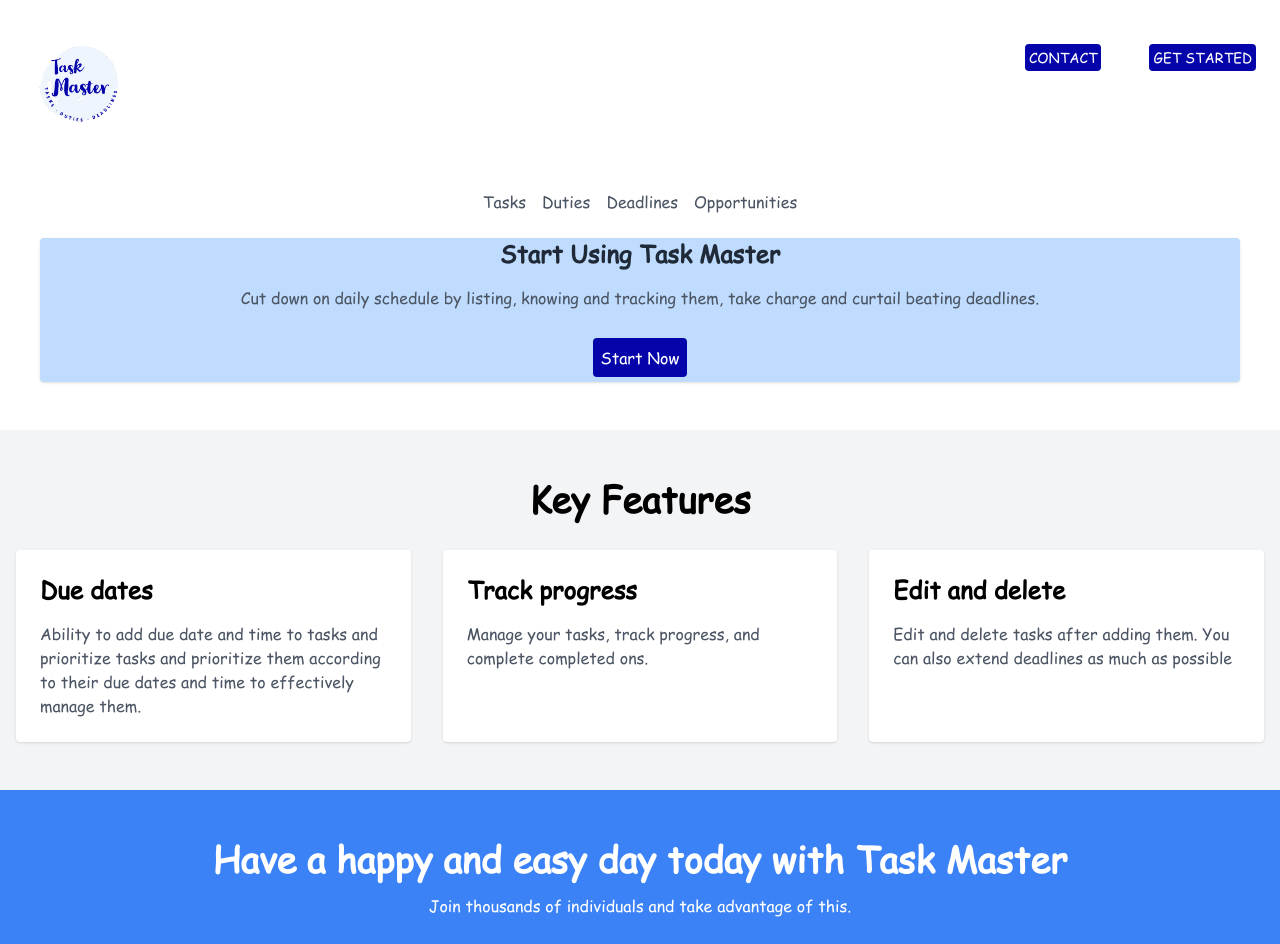
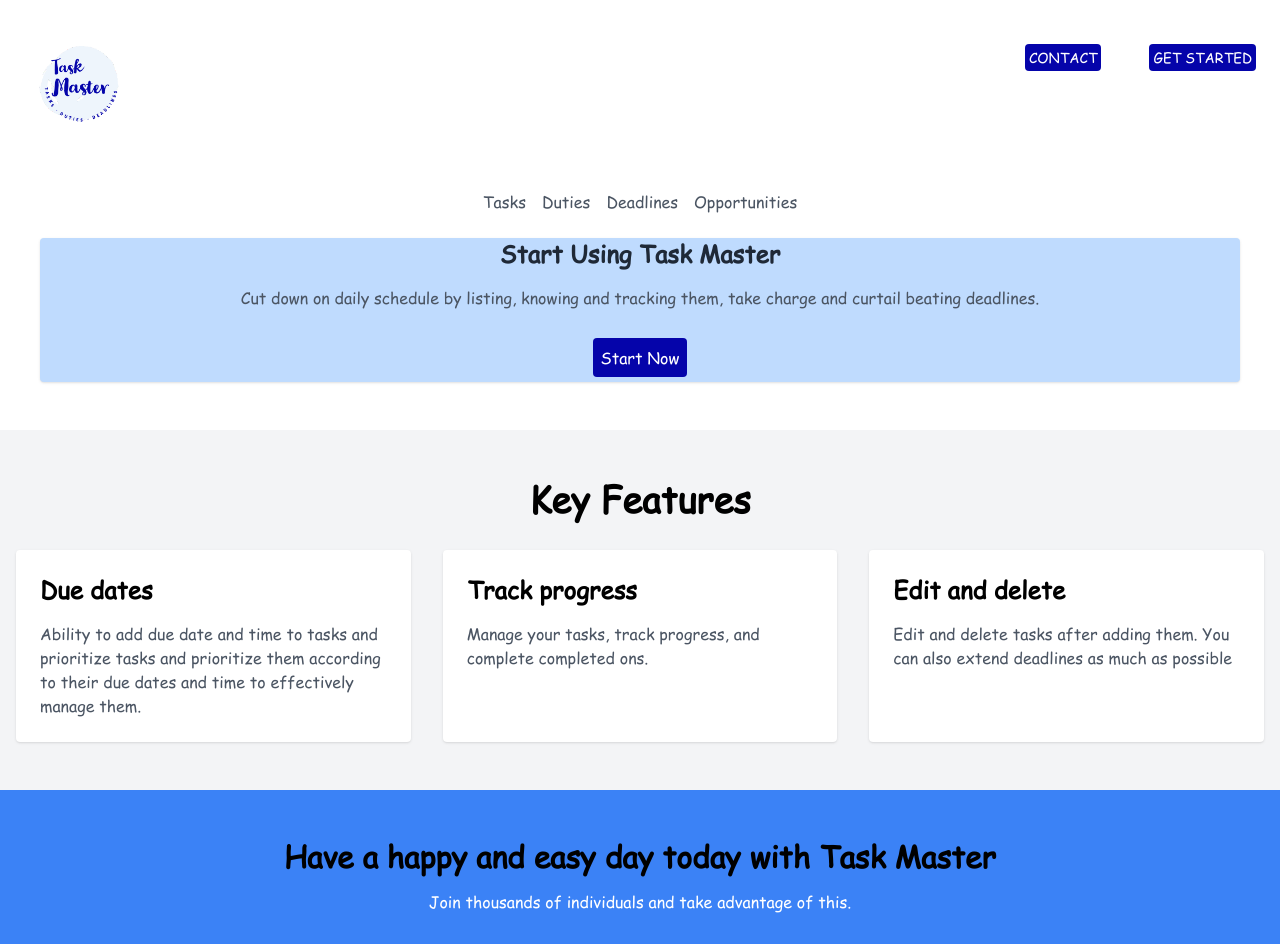
Before and after one commit to Bblissful/task-master, a React (Vite) app: page / in a window 1280 px wide. Shown: the top 944 px of the page. Built offline with nearby package versions, Linux system fonts and the light colour scheme.

Commit message:
Update LandingPage.jsx

```diff
--- a/src/Components/LandingPage.jsx
+++ b/src/Components/LandingPage.jsx
@@ -78,7 +78,7 @@
       {/* Call-to-Action Section */}
       <section className="py-12 bg-blue-500">
         <div className="container mx-auto px-4">
-          <h2 className="text-4xl font-bold text-white text-center mb-4">
+          <h2 className="text-3xl font-bold text-black text-center mb-4">
             Have a happy and easy day today with Task Master
           </h2>
           <p className="text-white text-center mb-8">
```
